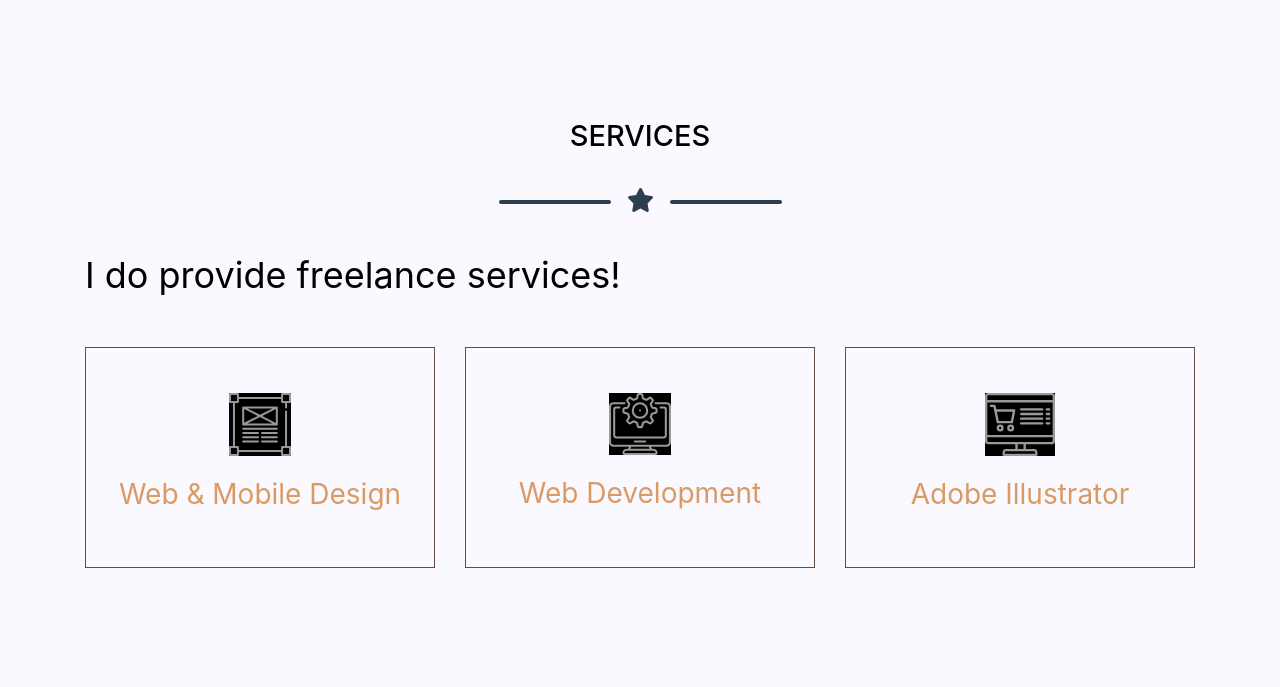
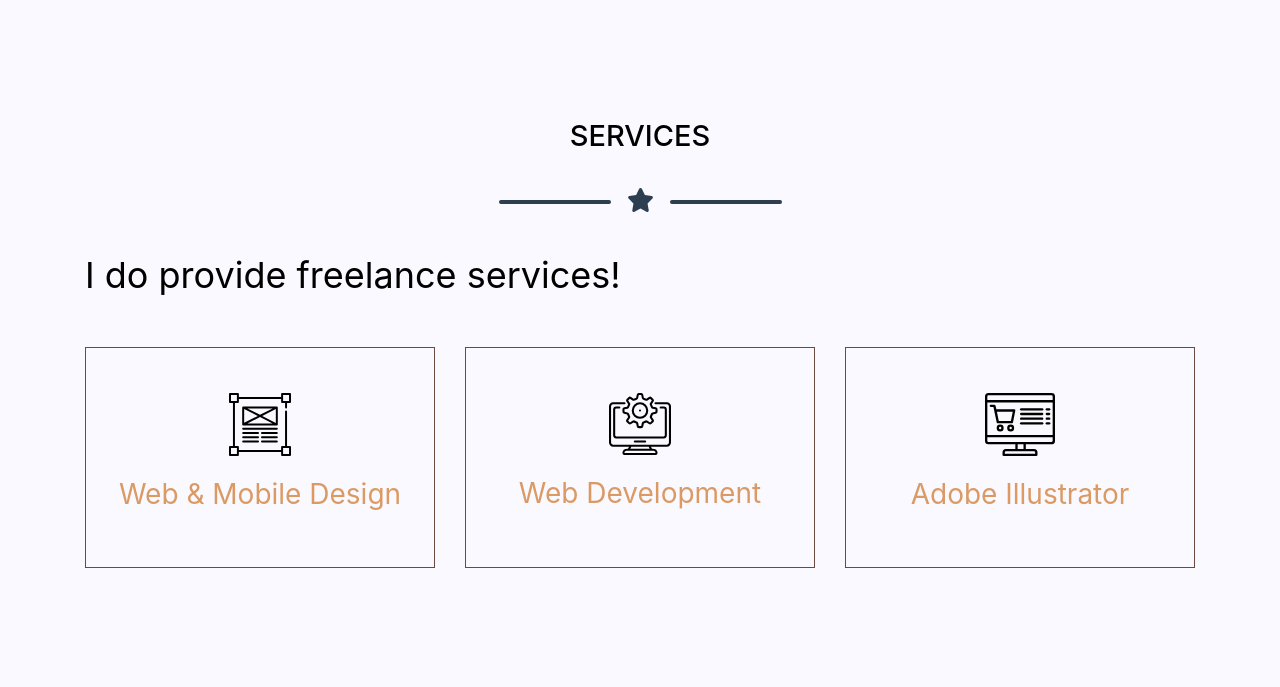
Before and after one commit to sangayt1997/django-eportfolio, a Django app: page /myapp/home/ in a window 1280 px wide. Shown: the part 2330-3017 px from the top of the page. Run offline with Django 3.2, Linux system fonts and the light colour scheme; some libraries are stand-ins or nearby versions.

Commit message:
refactor

```diff
--- a/myapp/templates/home.html
+++ b/myapp/templates/home.html
@@ -211,7 +211,7 @@
                     <div class="col-lg-4 col-md-6">
                         <div class="single_service text-center">
                             <div class="icon">
-                                <img src="/static/img/svg_icon/1.svg" alt="icon image" style="background-color: black;">
+                                <img src="/static/img/svg_icon/1.svg" alt="icon image">
                             </div>
                             <h3>
                                 Web & Mobile Design
@@ -222,7 +222,7 @@
                     <div class="col-lg-4 col-md-6">
                         <div class="single_service text-center">
                             <div class="icon">
-                                <img src="/static/img/svg_icon/2.svg" alt="icon image" style="background-color: black;">
+                                <img src="/static/img/svg_icon/2.svg" alt="icon image">
                             </div>
                             <h3>
                                 Web Development
@@ -232,7 +232,7 @@
                     <div class="col-lg-4 col-md-6">
                         <div class="single_service text-center">
                             <div class="icon">
-                                <img src="/static/img/svg_icon/3.svg" alt="icon image" style="background-color: black;">
+                                <img src="/static/img/svg_icon/3.svg" alt="icon image">
                             </div>
                             <h3>
                                 Adobe Illustrator
```
Also changed, not shown: myapp/static/img/svg_icon/1.svg, myapp/static/img/svg_icon/2.svg, myapp/static/img/svg_icon/3.svg.
